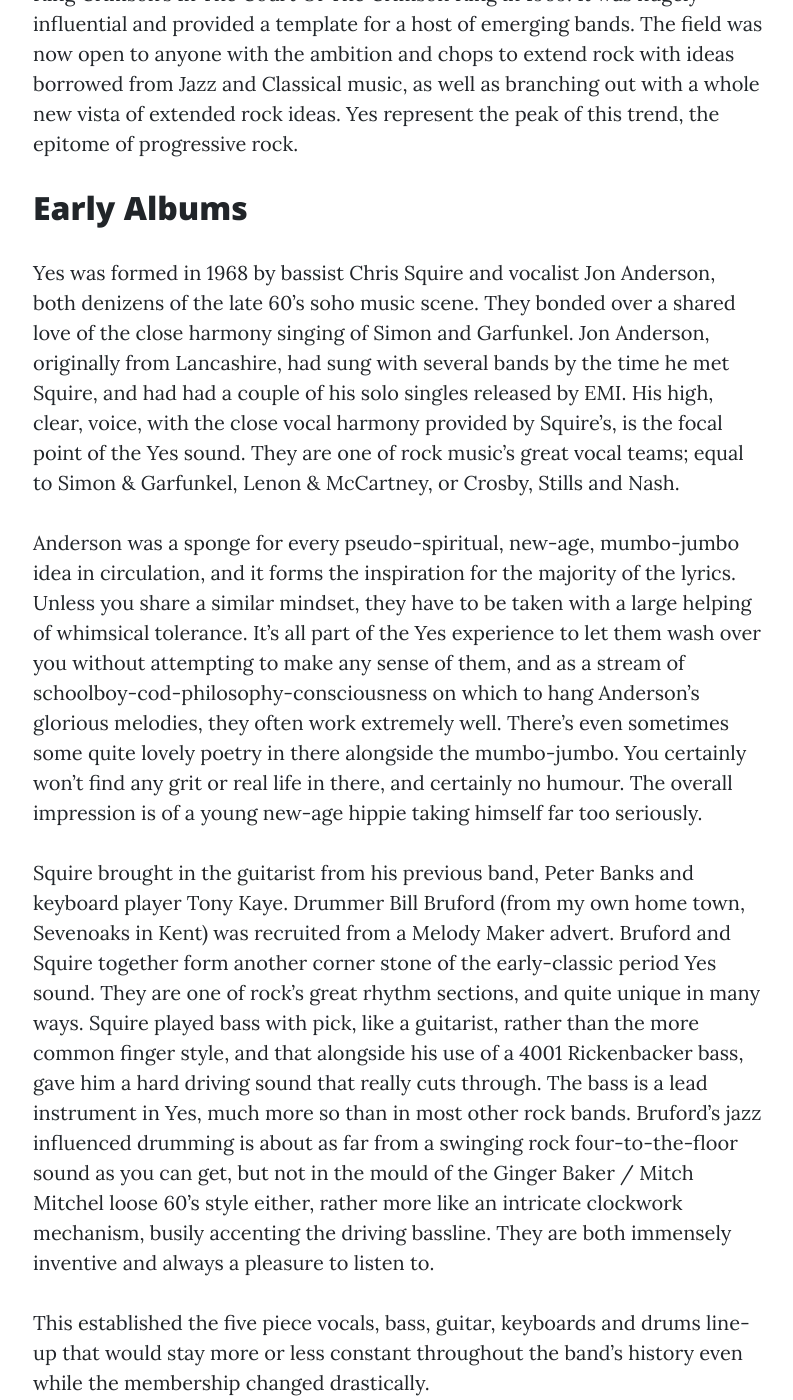
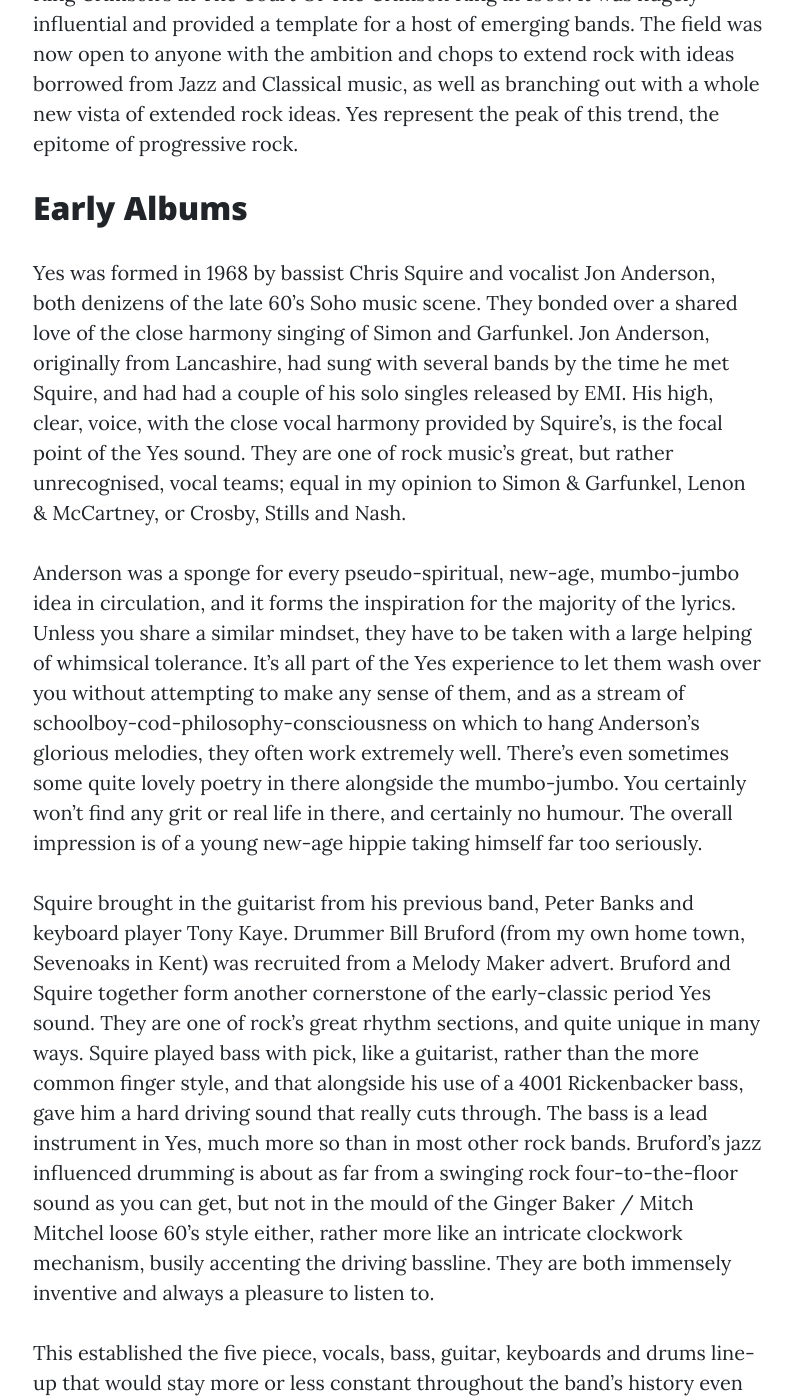
Before and after one commit to mikehadlow/owlbadger, a Jekyll site: the page built from docs/_posts/2019-10-19-yes-1.md, in a window 1280 px wide and 1400 px high, scrolled down 1839 px. Shown: the whole window, without its empty margins (242-1035 px from the left). Built offline with Jekyll 4.4.1, drawn with Linux system fonts in a browser that asks for light colours; some of the changed text lies outside the part shown.

Commit message:
Update 2019-10-19-yes-1.md

```diff
--- a/docs/_posts/2019-10-19-yes-1.md
+++ b/docs/_posts/2019-10-19-yes-1.md
@@ -14,12 +14,12 @@
 
 ## Early Albums
 
-Yes was formed in 1968 by bassist Chris Squire and vocalist Jon Anderson, both denizens of the late 60’s soho music scene. They bonded over a shared love of the close harmony singing of Simon and Garfunkel. Jon Anderson, originally from Lancashire, had sung with several bands by the time he met Squire, and had had a couple of his solo singles released by EMI. His high, clear, voice, with the close vocal harmony provided by Squire’s, is the focal point of the Yes sound. They are one of rock music’s great vocal teams; equal to Simon & Garfunkel, Lenon & McCartney, or Crosby, Stills and Nash.
+Yes was formed in 1968 by bassist Chris Squire and vocalist Jon Anderson, both denizens of the late 60’s Soho music scene. They bonded over a shared love of the close harmony singing of Simon and Garfunkel. Jon Anderson, originally from Lancashire, had sung with several bands by the time he met Squire, and had had a couple of his solo singles released by EMI. His high, clear, voice, with the close vocal harmony provided by Squire’s, is the focal point of the Yes sound. They are one of rock music’s great, but rather unrecognised, vocal teams; equal in my opinion to Simon & Garfunkel, Lenon & McCartney, or Crosby, Stills and Nash.
 
 Anderson was a sponge for every pseudo-spiritual, new-age, mumbo-jumbo idea in circulation, and it forms the inspiration for the majority of the lyrics. Unless you share a similar mindset, they have to be taken with a large helping of whimsical tolerance. It’s all part of the Yes experience to let them wash over you without attempting to make any sense of them, and as a stream of schoolboy-cod-philosophy-consciousness on which to hang Anderson’s glorious melodies, they often work extremely well. There’s even sometimes some quite lovely poetry in there alongside the mumbo-jumbo. You certainly won’t find any grit or real life in there, and certainly no humour. The overall impression is of a young new-age hippie taking himself far too seriously.
 
-Squire brought in the guitarist from his previous band, Peter Banks and keyboard player Tony Kaye. Drummer Bill Bruford (from my own home town, Sevenoaks in Kent) was recruited from a Melody Maker advert. Bruford and Squire together form another corner stone of the early-classic period Yes sound. They are one of rock’s great rhythm sections, and quite unique in many ways. Squire played bass with pick, like a guitarist, rather than the more common finger style, and that alongside his use of a 4001 Rickenbacker bass, gave him a hard driving sound that really cuts through. The bass is a lead instrument in Yes, much more so than in most other rock bands. Bruford’s jazz influenced drumming is about as far from a swinging rock four-to-the-floor sound as you can get, but not in the mould of the Ginger Baker / Mitch Mitchel loose 60’s style either, rather more like an intricate clockwork mechanism, busily accenting the driving bassline. They are both immensely inventive and always a pleasure to listen to.
+Squire brought in the guitarist from his previous band, Peter Banks and keyboard player Tony Kaye. Drummer Bill Bruford (from my own home town, Sevenoaks in Kent) was recruited from a Melody Maker advert. Bruford and Squire together form another cornerstone of the early-classic period Yes sound. They are one of rock’s great rhythm sections, and quite unique in many ways. Squire played bass with pick, like a guitarist, rather than the more common finger style, and that alongside his use of a 4001 Rickenbacker bass, gave him a hard driving sound that really cuts through. The bass is a lead instrument in Yes, much more so than in most other rock bands. Bruford’s jazz influenced drumming is about as far from a swinging rock four-to-the-floor sound as you can get, but not in the mould of the Ginger Baker / Mitch Mitchel loose 60’s style either, rather more like an intricate clockwork mechanism, busily accenting the driving bassline. They are both immensely inventive and always a pleasure to listen to.
 
-This established the five piece vocals, bass, guitar, keyboards and drums line-up that would stay more or less constant throughout the band’s history even while the membership changed drastically.
+This established the five piece, vocals, bass, guitar, keyboards and drums line-up that would stay more or less constant throughout the band’s history even while the membership changed drastically.
 
 The first two albums, the self titled debut ‘Yes’ and ‘Time and a Word’, are somewhat charming artifacts of late 60’s pop, but not really representative of what is to come and should be skipped by someone investigating Yes for the first time. It’s fun though, if you have a friend into 60’s pop - perhaps The Zombies’ Odessey and Oracle for example - to play them the first Yes album, which has a very similar feel, and makes a great addition to any 60’s psychedelica playlist. Some of the elements of the classic Yes sound are present, Jon Anderson’s singular choir-boy vocals, his instinct for melody, and Chris Squire’s impressive harmonies are immediately apparent. Another joy is to listen to the early stages in the evolution of the Squire/Bruford machine. The rest is not so great: Peter Banks’ jazz club licks are predictable and uninteresting, especially when compared to what comes later, and Tony Kaye, although a competent keyboard player, is no Rick Wakeman. I’ve probably only listened to the two albums all the way through a couple of times at most. There are a few nice bits, with the first album, ‘Yes’, being much the better of the two. My favorite track from ‘Yes’ is Survival, a delicious melody and a beautiful performance by Anderson and Squire. Looking Around, a great 60’s rocker, is also worth a listen, but you’re missing the whole point of Yes if you linger here.
```
